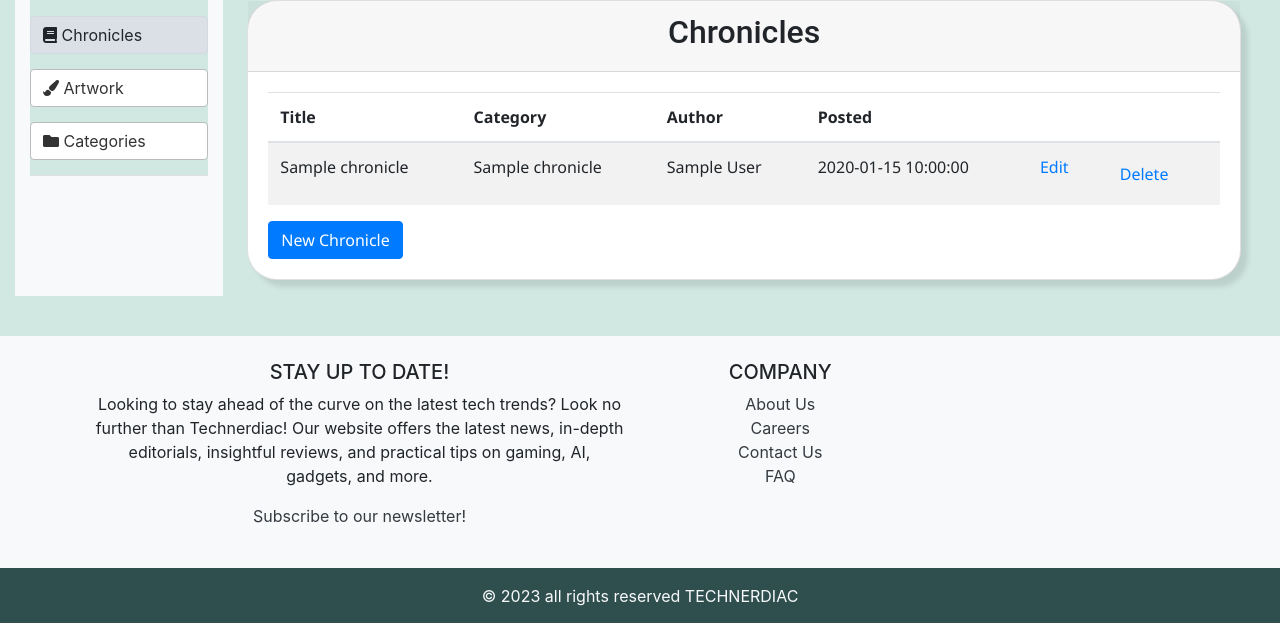
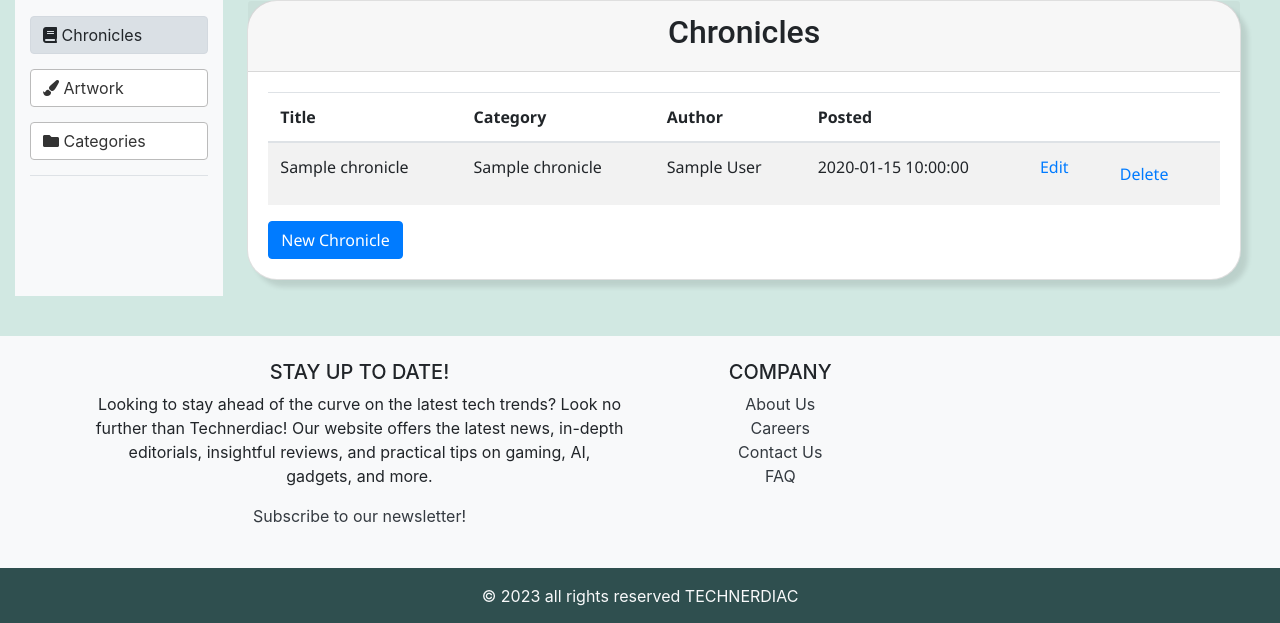
Before and after one commit to wadevondoom/technerd, a Flask app: page /admin in a window 1280 px wide. Shown: the part 138-761 px from the top of the page. Run offline with Flask 2, Linux system fonts and the light colour scheme; a user stored in the database is signed in; grey boxes marked "Sample" are stand-in pictures; a database or web service that is not in the repository returns one stand-in record (values such as "Sample title"); some libraries are stand-ins or nearby versions.

Commit message:
Game up. White it can be.

```diff
--- a/templates/admin.html
+++ b/templates/admin.html
@@ -2,11 +2,6 @@
 
 {% block content %}
 <style>
-    /* Sidebar background color */
-    .sidebar {
-        background-color: #d1e8e2;
-    }
-
     /* Admin nav button style */
     .admin-nav-link.btn {
         color: #333;
@@ -34,7 +29,7 @@
     <div class="row">
         <!-- Sidebar -->
         <nav class="col-md-3 col-lg-2 d-md-block bg-light sidebar collapse text-dark mb-2">
-            <div class="sidebar-sticky pt-3 sidebar">
+            <div class="sidebar-sticky pt-3">
                 <ul class="nav flex-column nav-tabs">
                     <li class="nav-item">
                         <button class="admin-nav-link btn btn-light btn-block active" data-toggle="tab"
```
